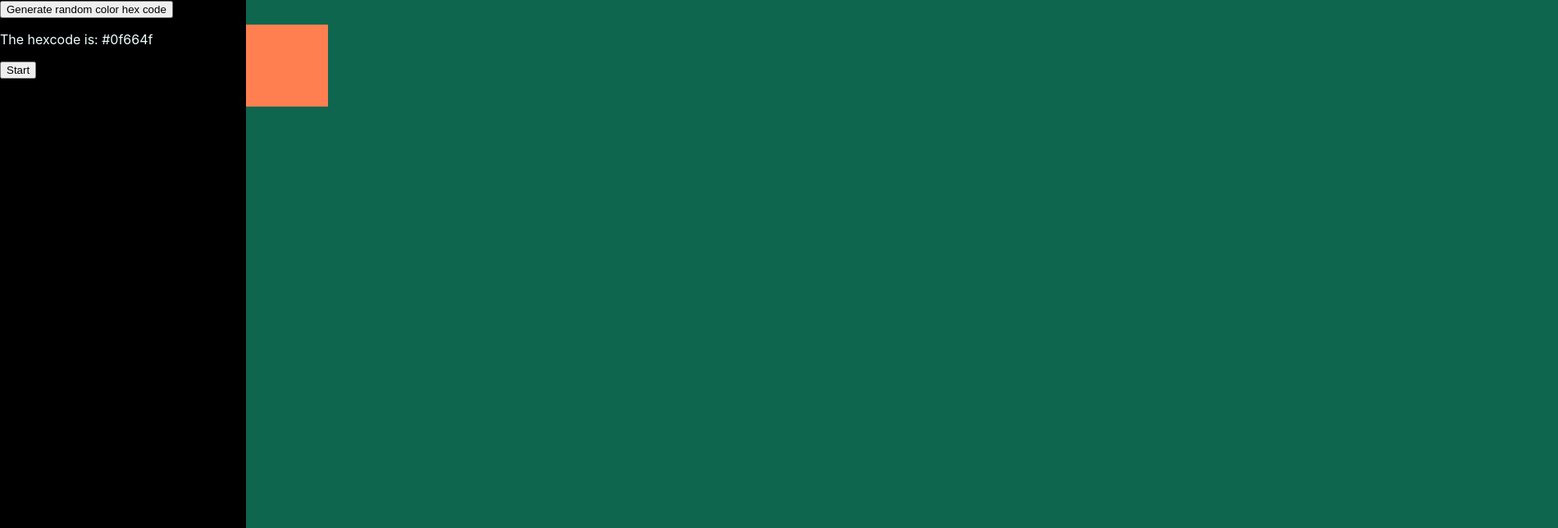
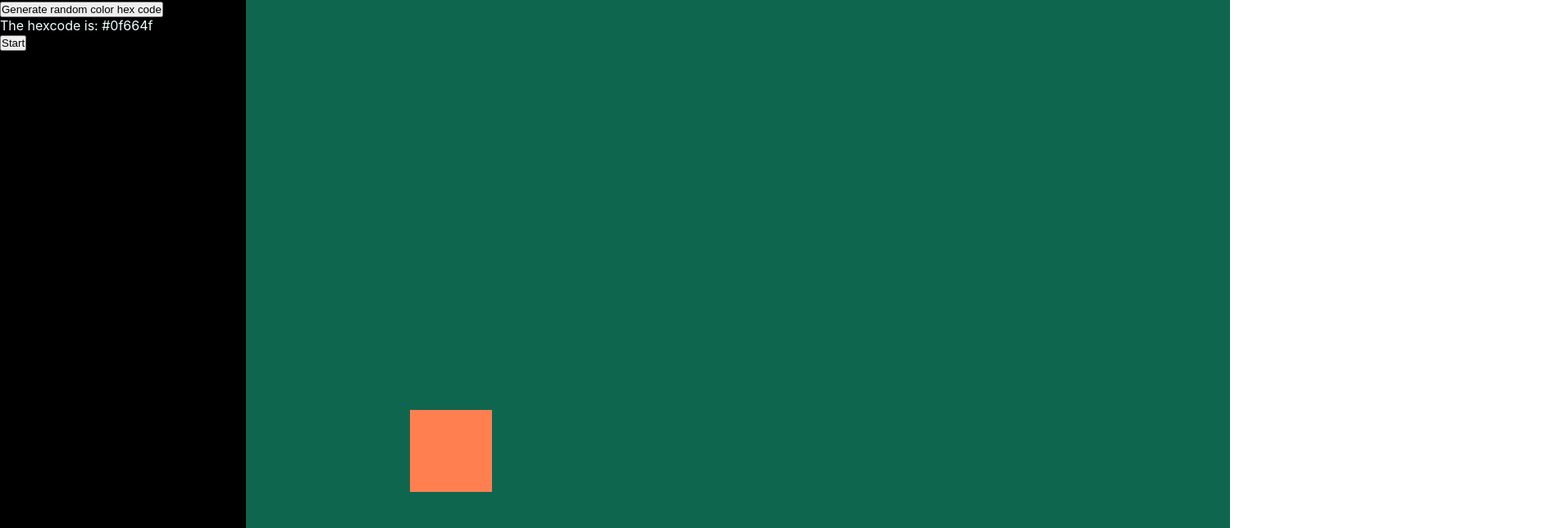
Before and after one commit to thomalexg/Random-Color-Generator-React-App, a React (Create React App) app in the folder randomcolor/: page / in a window 1280 px wide. Shown: the top 644 px of the page at 82% size, 1900 px wide, since content can reach past the window. Built offline with nearby package versions, Linux system fonts and the light colour scheme.

Commit message:
Added some code that does not work yet, because unfinished

```diff
--- a/randomcolor/src/App.css
+++ b/randomcolor/src/App.css
@@ -1,5 +1,7 @@
 .App {
   text-align: center;
+  width: 800px;
+  height: 500px;
 }
 
 .App-logo {
--- a/randomcolor/src/components/App.js
+++ b/randomcolor/src/components/App.js
@@ -15,6 +15,11 @@ import Square from './Square';
 export default function App() {
   const [random, setRandom] = useState('#0f664f');
   const [btnMode, setBtnMode] = useState('Start');
+  const [squarePositionX, setSquarePositionX] = useState('500px');
+  const [squarePositionY, setSquarePositionY] = useState('500px');
+  let speedX = `5px`;
+  let speedY = '5px';
+
   const hexArr = [0, 1, 2, 3, 4, 5, 6, 7, 8, 9, 'a', 'b', 'c', 'd', 'e', 'f'];
 
   const randomHex = () => {
@@ -27,6 +32,17 @@ export default function App() {
     return hex;
   };
 
+  // const changePosition = () => {
+  //   if (squarePositionY >= '700px' || squarePositionY <= '0px') {
+  //     return -speedY;
+  //   }
+  //   if (squarePositionX <= '300px' || squarePositionX >= '1400px') {
+  //     return -speedX;
+  //   }
+  //   set;
+  //   setSquarePositionY(squarePositionY + speedY);
+  // };
+
   return (
     <div className="App">
       <SideBar
@@ -35,9 +51,15 @@ export default function App() {
         randomHex={randomHex}
         btnMode={btnMode}
         setBtnMode={setBtnMode}
+        //changePosition={changePosition}
       />
       <Box random={random}></Box>
-      <Square></Square>
+      <Square
+        squarePositionX={squarePositionX}
+        setSquarePositionX={setSquarePositionX}
+        squarePositionY={squarePositionY}
+        setSquarePositionY={setSquarePositionY}
+      ></Square>
     </div>
   );
 }
--- a/randomcolor/src/components/Sidebar.js
+++ b/randomcolor/src/components/Sidebar.js
@@ -17,9 +17,10 @@ export default function SideBar(props) {
 
       <button
         className="StartSquareBtn"
-        onClick={() =>
-          props.setBtnMode(props.btnMode === 'Start' ? 'Stop' : 'Start')
-        }
+        onClick={() => {
+          props.setBtnMode(props.btnMode === 'Start' ? 'Stop' : 'Start');
+          changePosition();
+        }}
       >
         {props.btnMode}
       </button>
--- a/randomcolor/src/components/Square.js
+++ b/randomcolor/src/components/Square.js
@@ -1,5 +1,9 @@
 import React from 'react';
 
 export default function Square(props) {
-  return <div className="Square"></div>;
+  const squarePosition = {
+    marginLeft: props.squarePositionX,
+    marginTop: props.squarePositionY,
+  };
+  return <div className="Square" style={squarePosition}></div>;
 }
--- a/randomcolor/src/index.css
+++ b/randomcolor/src/index.css
@@ -1,3 +1,7 @@
+* {
+  margin: 0;
+  padding: 0;
+}
 body {
   margin: 0;
   font-family: -apple-system, BlinkMacSystemFont, 'Segoe UI', 'Roboto', 'Oxygen',
@@ -13,33 +17,32 @@ code {
 }
 
 .App {
+  margin: auto;
   display: inline-flex;
+  width: 1500px;
+  height: 800px;
+  overflow: hidden;
 }
 .SideBar {
-  width: 100vw;
-  height: 100vh;
+  width: 300px;
+  height: 800px;
   background-color: black;
   color: azure;
 }
-.SideBar {
-  width: 300px;
-  height: 100vh;
-  background-color: black;
-  color: azure;
-}
-
 .Box {
   transition: 0.5s all ease;
   background-color: beige;
-  height: 100rem;
-  width: 100rem;
+  height: 800px;
+  width: 1200px;
 }
 .Square {
   width: 100px;
   height: 100px;
   position: absolute;
-  margin-top: 30px;
-  margin-left: 300px;
+  /*
+  margin-top: 300px;
+  margin-left: 500px;
+  */
   z-index: 10000;
   background-color: coral;
 }
```
Also changed, not shown: 1 other file (tests, documents, lock files or other folders).
